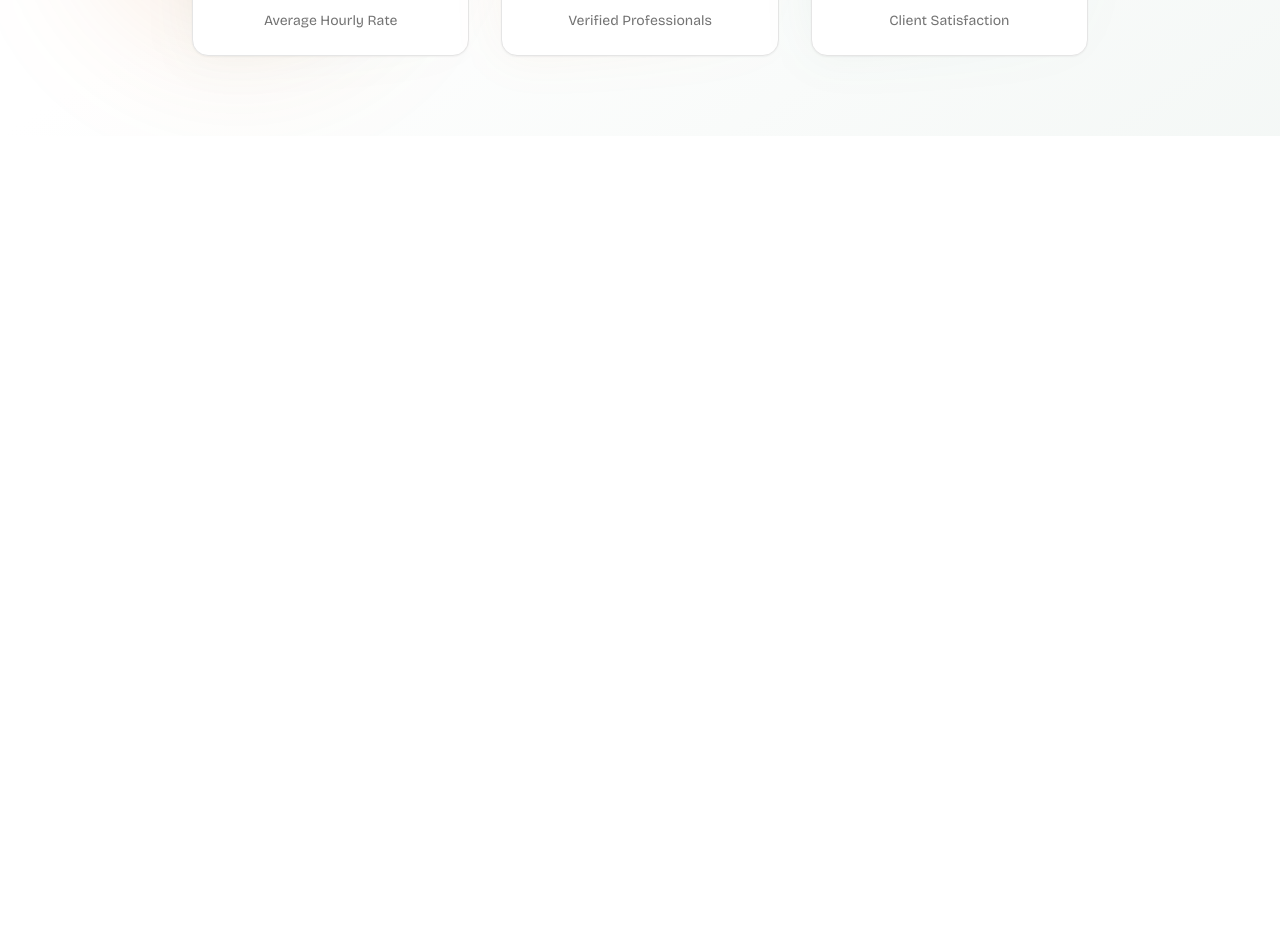
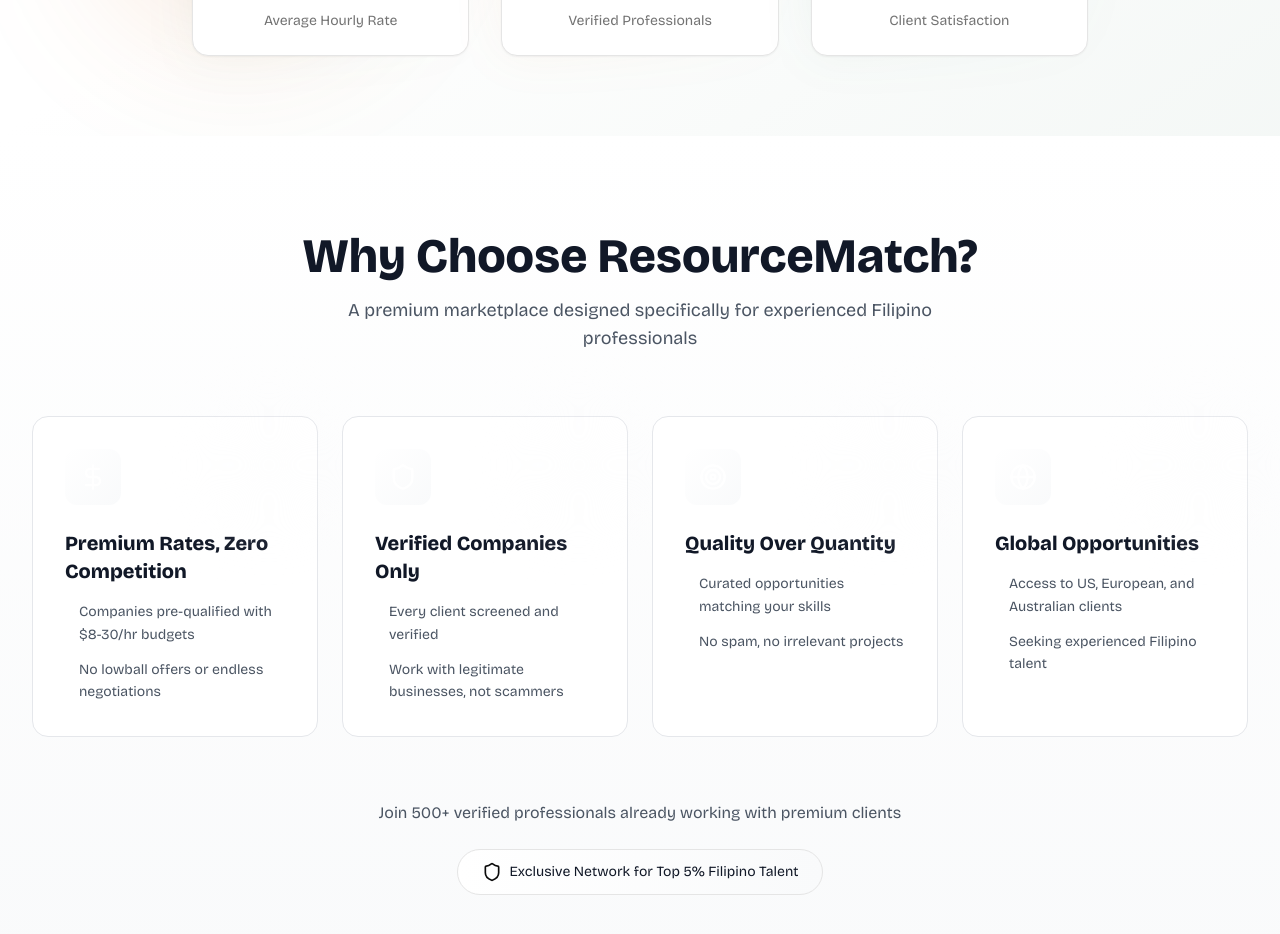
Before and after one commit to zee-go/resourcematch, a Next.js app: page / in a window 1280 px wide. Shown: the part 740-1674 px from the top of the page. Before the commit the page ends 876 px from the top, so only its background shows below. Built offline with nearby package versions, Linux system fonts and the light colour scheme.

Commit message:
feat(landing): Add WhyChoose section to homepage

```diff
--- /dev/null
+++ b/src/components/WhyChoose.tsx
@@ -0,0 +1,120 @@
+import { DollarSign, Shield, Target, Globe } from "lucide-react";
+
+export function WhyChoose() {
+  const features = [
+    {
+      icon: DollarSign,
+      title: "Premium Rates, Zero Competition",
+      benefits: [
+        "Companies pre-qualified with $8-30/hr budgets",
+        "No lowball offers or endless negotiations"
+      ],
+      gradient: "from-forest-primary/10 to-forest-accent/10"
+    },
+    {
+      icon: Shield,
+      title: "Verified Companies Only",
+      benefits: [
+        "Every client screened and verified",
+        "Work with legitimate businesses, not scammers"
+      ],
+      gradient: "from-burnt-primary/10 to-burnt-accent/10"
+    },
+    {
+      icon: Target,
+      title: "Quality Over Quantity",
+      benefits: [
+        "Curated opportunities matching your skills",
+        "No spam, no irrelevant projects"
+      ],
+      gradient: "from-forest-accent/10 to-forest-primary/10"
+    },
+    {
+      icon: Globe,
+      title: "Global Opportunities",
+      benefits: [
+        "Access to US, European, and Australian clients",
+        "Seeking experienced Filipino talent"
+      ],
+      gradient: "from-burnt-accent/10 to-burnt-primary/10"
+    }
+  ];
+
+  return (
+    <section className="py-24 px-4 sm:px-6 lg:px-8 bg-gradient-to-b from-white to-gray-50 dark:from-gray-950 dark:to-gray-900">
+      <div className="max-w-7xl mx-auto">
+        {/* Section Header */}
+        <div className="text-center mb-16 animate-fade-in">
+          <h2 className="text-4xl sm:text-5xl font-bold text-gray-900 dark:text-white mb-4">
+            Why Choose <span className="text-forest-primary dark:text-forest-accent">ResourceMatch</span>?
+          </h2>
+          <p className="text-lg text-gray-600 dark:text-gray-400 max-w-2xl mx-auto">
+            A premium marketplace designed specifically for experienced Filipino professionals
+          </p>
+        </div>
+
+        {/* Feature Cards Grid */}
+        <div className="grid md:grid-cols-2 lg:grid-cols-4 gap-6">
+          {features.map((feature, index) => {
+            const Icon = feature.icon;
+            return (
+              <div
+                key={index}
+                className="group relative bg-white dark:bg-gray-900 rounded-2xl p-8 border border-gray-200 dark:border-gray-800 hover:border-forest-primary/50 dark:hover:border-forest-accent/50 transition-all duration-300 hover:shadow-xl hover:-translate-y-1"
+                style={{
+                  animationDelay: `${index * 100}ms`,
+                  animationFillMode: "backwards"
+                }}
+              >
+                {/* Background Gradient */}
+                <div className={`absolute inset-0 bg-gradient-to-br ${feature.gradient} rounded-2xl opacity-0 group-hover:opacity-100 transition-opacity duration-300`}></div>
+
+                {/* Content */}
+                <div className="relative">
+                  {/* Icon */}
+                  <div className="inline-flex items-center justify-center w-14 h-14 rounded-xl bg-gradient-to-br from-forest-primary to-forest-accent dark:from-forest-accent dark:to-burnt-accent mb-6 group-hover:scale-110 transition-transform duration-300">
+                    <Icon className="w-7 h-7 text-white" strokeWidth={2} />
+                  </div>
+
+                  {/* Title */}
+                  <h3 className="text-xl font-bold text-gray-900 dark:text-white mb-4 group-hover:text-forest-primary dark:group-hover:text-forest-accent transition-colors duration-300">
+                    {feature.title}
+                  </h3>
+
+                  {/* Benefits List */}
+                  <ul className="space-y-3">
+                    {feature.benefits.map((benefit, benefitIndex) => (
+                      <li
+                        key={benefitIndex}
+                        className="flex items-start gap-2 text-gray-600 dark:text-gray-400"
+                      >
+                        <span className="inline-block w-1.5 h-1.5 rounded-full bg-forest-primary dark:bg-forest-accent mt-2 flex-shrink-0"></span>
+                        <span className="text-sm leading-relaxed">{benefit}</span>
+                      </li>
+                    ))}
+                  </ul>
+                </div>
+
+                {/* Decorative Corner Element */}
+                <div className="absolute top-4 right-4 w-16 h-16 bg-gradient-to-br from-forest-primary/5 to-burnt-primary/5 rounded-full blur-2xl group-hover:from-forest-primary/10 group-hover:to-burnt-primary/10 transition-all duration-300"></div>
+              </div>
+            );
+          })}
+        </div>
+
+        {/* Bottom CTA */}
+        <div className="mt-16 text-center animate-fade-in" style={{ animationDelay: "400ms", animationFillMode: "backwards" }}>
+          <p className="text-gray-600 dark:text-gray-400 mb-6">
+            Join 500+ verified professionals already working with premium clients
+          </p>
+          <div className="inline-flex items-center gap-2 px-6 py-3 bg-gradient-to-r from-forest-primary/10 to-burnt-primary/10 dark:from-forest-accent/10 dark:to-burnt-accent/10 rounded-full border border-forest-primary/20 dark:border-forest-accent/20">
+            <Shield className="w-5 h-5 text-forest-primary dark:text-forest-accent" />
+            <span className="text-sm font-medium text-gray-900 dark:text-white">
+              Exclusive Network for Top 5% Filipino Talent
+            </span>
+          </div>
+        </div>
+      </div>
+    </section>
+  );
+}
--- a/src/pages/index.tsx
+++ b/src/pages/index.tsx
@@ -1,5 +1,6 @@
 import { SEO } from "@/components/SEO";
 import { Hero } from "@/components/Hero";
+import { WhyChoose } from "@/components/WhyChoose";
 
 export default function Home() {
   return (
@@ -11,6 +12,7 @@
       />
       <main>
         <Hero />
+        <WhyChoose />
       </main>
     </>
   );
```
